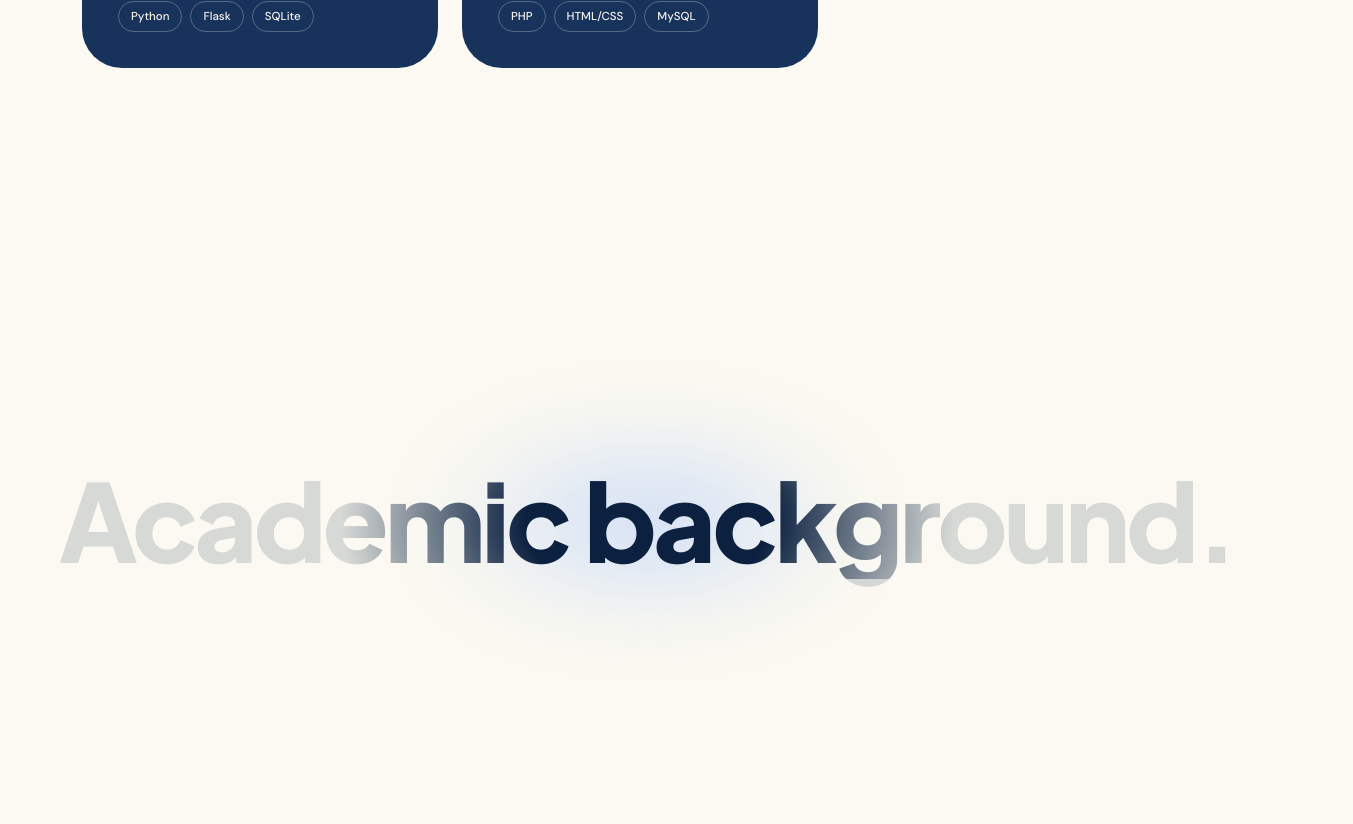
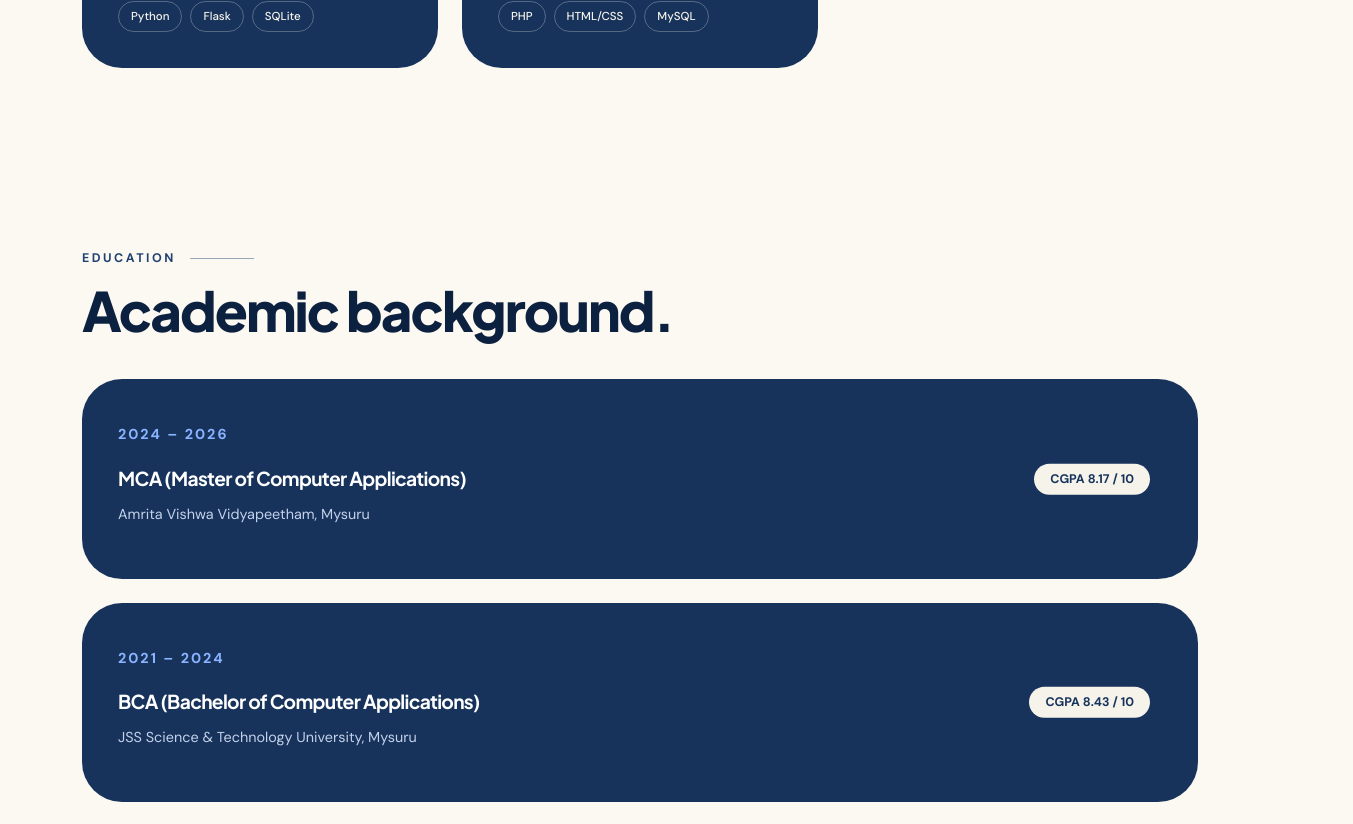
Before and after one commit to rsnkm007/portfolio, a React (Vite) app: page / in a window 1280 px wide. Shown: the part 4305-5129 px from the top of the page, 1353 px wide, since content can reach past the window. Built offline with nearby package versions, Linux system fonts and the light colour scheme.

Commit message:
Display Difference Between the Academics

```diff
--- a/src/App.css
+++ b/src/App.css
@@ -460,10 +460,17 @@ h2.visible .w > i { transform: none; }
   .edu-grid .grade { position: static; transform: none; }
 }
 
-/* 12. Education intro: title zoomed to full screen, settles to normal size, torch light sweeps across it */
+/* 12. Education intro
+   LAPTOP / DESKTOP (wide screen + mouse): title zoomed to full screen, settles to normal size, torch light sweeps across it.
+   PHONES / TABLETS: same reveal as the other sections, and the tiles appear together with the title. */
+html, body { overflow-x: clip; }   /* nothing can ever make the page wider than the screen (stops mobile zoom-out) */
+#education { overflow-x: clip; }
+
+@media (min-width: 1025px) and (hover: hover) and (pointer: fine) {
   .edu-intro { height: 200vh; margin-bottom: -20vh; }
   .edu-stage { position: sticky; top: 18vh; height: 64vh; display: flex; flex-direction: column; justify-content: center; }
-.edu-stage .eyebrow { opacity: calc(1 - var(--ez, 0)); }
+  .edu-stage .edu-eyebrow { opacity: calc(1 - var(--ez, 0)); }
+  .edu-eyebrow::after { width: 64px; }
   .edu-title {
     position: relative; isolation: isolate; width: max-content; max-width: 100%;
     transform-origin: left center;
@@ -489,13 +496,22 @@ h2.visible .w > i { transform: none; }
     background: radial-gradient(ellipse 22% 45% at var(--tx, 50%) 50%, color-mix(in srgb, var(--sky) 60%, transparent), transparent 70%);
     filter: blur(24px); opacity: calc(var(--ez, 0) * .9); pointer-events: none;
   }
-@media (max-width: 900px) {
-  .edu-title { width: auto; }
-  .edu-title h2, .edu-lit { white-space: normal; }
 }
+
+/* phones + tablets: normal flow (no tall pinned area, no zoom), eyebrow fades in like the others */
+@media not all and (min-width: 1025px) and (hover: hover) and (pointer: fine) {
+  .edu-lit { display: none; }
+  .edu-eyebrow {
+    opacity: 0; transform: translateY(40px); filter: blur(8px);
+    transition: opacity 1s var(--ease), transform 1s var(--ease), filter 1s var(--ease);
+  }
+  .edu-eyebrow.visible { opacity: 1; transform: none; filter: none; }
+}
+
 @media (prefers-reduced-motion: reduce) {
   .edu-intro { height: auto; margin-bottom: 0; }
   .edu-stage { position: static; height: auto; }
+  .edu-eyebrow { opacity: 1 !important; transform: none !important; filter: none !important; }
 }
 
 
--- a/src/App.jsx
+++ b/src/App.jsx
@@ -104,9 +104,11 @@ function useShowcase() {
   useEffect(() => {
     if (window.matchMedia?.('(prefers-reduced-motion: reduce)').matches) return
     const root = document.documentElement
+    const mq = window.matchMedia('(min-width: 1025px) and (hover: hover) and (pointer: fine)')
 
     // 1. headings: words rise out of a mask, one after another
-    document.querySelectorAll('h2').forEach((h) =>
+    document.querySelectorAll('h2').forEach((h) => {
+      if (h.classList.contains('edu-h2') && mq.matches) return
       split(h, (outer, i) => {
         outer.className = 'w'
         const inner = document.createElement('i')
@@ -114,7 +116,7 @@ function useShowcase() {
         outer.append(inner)
         return inner
       })
-    )
+    })
 
     // 2. About text: words light up as you scroll (Apple-style)
     const groups = [...document.querySelectorAll('.about p')].map((p) => ({
@@ -133,9 +135,8 @@ function useShowcase() {
     const eduTitle = document.querySelector('.edu-title')
     let ticking = false
 
-    // The zoom/torch effect only runs on large screens. Phones and small tablets show the title normally
-    // (scaling it up there made the page wider than the screen, so the browser zoomed the whole page out).
-    const mq = window.matchMedia('(min-width: 901px)')
+    // The zoom/torch effect only runs on laptops/desktops (wide screen + mouse). Phones and tablets use the same
+    // reveal as the other sections (scaling the title up there made the browser zoom the whole page out).
     // measured once (and on resize) instead of on every scroll frame, to avoid layout thrashing
     let tw = 0, stageLeft = 0, stageH = 0, introH = 0, lastP = -1
     const measure = () => {
@@ -420,8 +421,16 @@ export default function App() {
   }, [])
 
   useEffect(() => {
-    const rev = new IntersectionObserver((es) => es.forEach((e) => e.isIntersecting && e.target.classList.add('visible')), { threshold: 0.12 })
-    document.querySelectorAll('.reveal, .stagger').forEach((el) => rev.observe(el))
+    const laptop = window.matchMedia('(min-width: 1025px) and (hover: hover) and (pointer: fine)')
+    const rev = new IntersectionObserver((es) => es.forEach((e) => {
+      if (!e.isIntersecting) return
+      e.target.classList.add('visible')
+      // phones/tablets: the Academic tiles appear together with the title (laptops keep their own scroll effect)
+      if (e.target.matches('.edu-eyebrow, .edu-h2') && !laptop.matches) {
+        document.querySelector('.edu-grid')?.classList.add('visible')
+      }
+    }), { threshold: 0.12 })
+    document.querySelectorAll('.reveal, .stagger, .edu-eyebrow, .edu-h2').forEach((el) => rev.observe(el))
     const nv = new IntersectionObserver((es) => es.forEach((e) => e.isIntersecting && setActive(e.target.id)), { threshold: 0.35 })
     document.querySelectorAll('section[id]').forEach((s) => nv.observe(s))
     const onScroll = () => {
@@ -570,9 +579,9 @@ export default function App() {
         <div className="wrap">
           <div className="edu-intro">
             <div className="edu-stage">
-              <p className="eyebrow visible">Education</p>
+              <p className="eyebrow edu-eyebrow">Education</p>
               <div className="edu-title">
-                <h2 data-split="1">Academic background.</h2>
+                <h2 className="edu-h2">Academic background.</h2>
                 <span className="edu-lit" aria-hidden="true">Academic background.</span>
               </div>
             </div>
```
Lines whose indentation alone changed are shown as unchanged.
